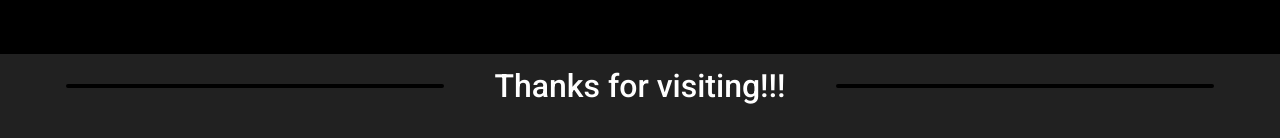
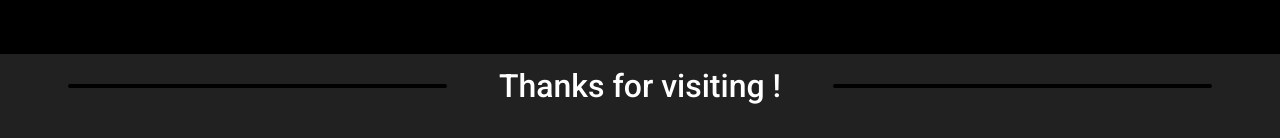
Before and after one commit to btambara/personal-website-frontend, an Angular app: page /home in a window 1280 px wide. Shown: the part 810-948 px from the top of the page. Built offline with nearby package versions, Linux system fonts and the light colour scheme.

Commit message:
Testing auto generation for Jenkins.

```diff
--- a/src/app/shared/footer/footer.component.html
+++ b/src/app/shared/footer/footer.component.html
@@ -1,6 +1,6 @@
 <mat-toolbar color="primary">
     <mat-toolbar-row class="thanks">
-        <hr><span>Thanks for visiting!!!</span><hr>
+        <hr><span>Thanks for visiting !</span><hr>
     </mat-toolbar-row>
     <mat-toolbar-row class="make-something">
         <p>Want to make something?</p>
```
